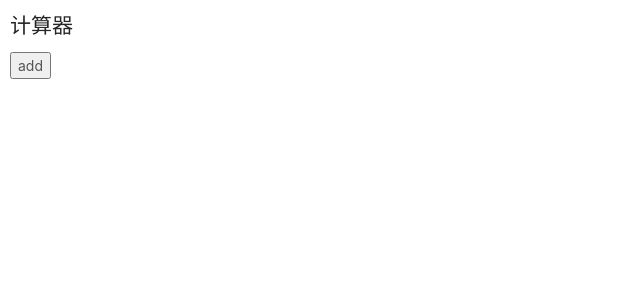
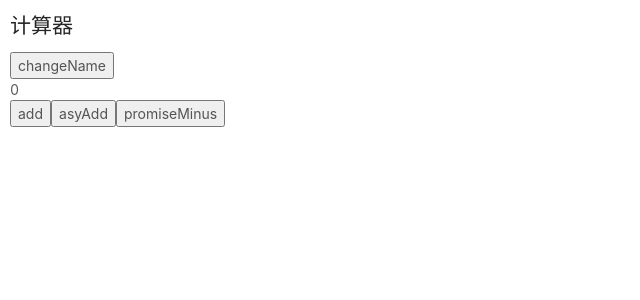
Before and after one commit to luciferyue/vue, a React (Create React App) app: page / in a window 1280 px wide. Shown: the top 300 px of the page, without its empty margins (0-640 px from the left). Built offline with nearby package versions, Linux system fonts and the light colour scheme; the HTML template or start-up script is replaced by a standard one.

Commit message:
add redux

```diff
--- /dev/null
+++ b/src/mredux/applyMiddleware.js
@@ -0,0 +1,31 @@
+export default function applyMiddleware(...middlewares) {
+	return createStore => reducer => {
+		const store = createStore(reducer);
+		let dispatch = store.dispatch
+
+		//todo 加强dispatch
+		const midApi = {
+			getState: store.getState,
+			//为了防止多个中间件，dispatch相互影响
+			dispatch: (action, ...args) => dispatch(action, ...args)
+		}
+		const middlewareChain = middlewares.map((middleware) => middleware(midApi));
+		//加强dispatch
+		dispatch = compose(...middlewareChain)(store.dispatch);
+		return {
+			...store,
+			//返回加强的dispatch
+			dispatch
+		}
+	}
+}
+
+function compose(...funcs) {
+	if (funcs.length === 0) {
+		return args => args;
+	}
+	if (funcs.length === 1) {
+		return funcs[0];
+	}
+	return funcs.reduce((a, b) => (...args) => a(b(...args)));
+}
--- /dev/null
+++ b/src/mredux/combineReducers.js
@@ -0,0 +1,16 @@
+export default function combineReducers(reducers) {
+	return function mergeReducers(state = {}, action) {
+		let nextState = {};
+		let changeState = false;
+		for (let key in reducers) {
+			const reducer = reducers[key];
+			const preStateKey = state[key];
+			nextState[key] = reducer(preStateKey, action)
+			changeState = changeState || nextState[key] !== preStateKey
+		}
+
+		changeState = changeState || Object.keys(nextState).length !== Object.keys(state).length
+
+		return changeState ? nextState : state
+	}
+}
--- a/src/mredux/createStore.js
+++ b/src/mredux/createStore.js
@@ -1,19 +1,27 @@
-export default function createStore(reducer) {
-	let currentState = null;
+export default function createStore(reducer, enhancer) {
+	if (enhancer) {
+		// 原版dispatch只能接受普通对象，加强之后变强大，可以处理多种形式，如callback、promise等
+		// 加强，传入createStore，返回reducer
+		return enhancer(createStore)(reducer)
+	}
+	let currentState;
 	let currentListeners = [];
 	function getState() {
 		return currentState
 	}
 	function dispatch(action) {
-		debugger
 		currentState = reducer(currentState, action);
 		currentListeners.forEach(listener => listener())
 	}
 	function subscribe(listener) {
 		currentListeners.push(listener);
+
+		return () => {
+			currentListeners = []
+		}
 	}
 
-	dispatch({ type: "REDUX/AA" })
+	dispatch({ type: "" })
 
 	return {
 		getState,
--- a/src/mredux/index.js
+++ b/src/mredux/index.js
@@ -1,3 +1,5 @@
 import createStore from "./createStore";
+import applyMiddleware from "./applyMiddleware.js"
+import combineReducers from "./combineReducers.js"
 
-export { createStore }
+export { createStore, applyMiddleware, combineReducers }
--- a/src/pages/redux-t.js
+++ b/src/pages/redux-t.js
@@ -3,19 +3,50 @@ import store from "../store";
 
 export default class MyRedux extends Component {
 	componentDidMount() {
-		store.subscribe(() => {
+		this.unsubscribr = store.subscribe(() => {
 			this.forceUpdate()
 		})
 	}
+
+	UNSAFE_componentWillMount() {
+		this.unsubscribr && this.unsubscribr()
+	}
+
 	add = () => {
 		store.dispatch({ type: 'ADD', payload: 1 });
 	}
+
+	asyAdd = () => {
+		store.dispatch((dispatch, getState) => {
+			setTimeout(() => {
+				dispatch({ type: 'ADD', payload: 1 });
+				console.log(getState());
+			}, 1000)
+		})
+	}
+
+	promiseMinus = () => {
+		store.dispatch(
+			Promise.resolve({
+				type: 'MINUS', payload: 1
+			})
+		)
+	}
+
+	changeName = () => {
+		store.dispatch({ type: 'CHANGE', payload: "暗号：毛里塔尼亚" });
+	}
+
 	render() {
+		const { name, num } = store.getState()
 		return (
 			<>
-				<h2>计算器</h2>
-				<div>{store.getState()}</div>
+				<h2>{name}</h2>
+				<button onClick={this.changeName}>changeName</button>
+				<div>{num}</div>
 				<button onClick={this.add}>add</button>
+				<button onClick={this.asyAdd}>asyAdd</button>
+				<button onClick={this.promiseMinus}>promiseMinus</button>
 			</>
 		)
 	}
--- a/src/reducer/index.js
+++ b/src/reducer/index.js
@@ -1,13 +1,25 @@
-// const initialState = 0;
+const initialState = 0;
 
-const reducerName = (state = 0, action) => {
+const reducerNum = (state = initialState, action) => {
 	switch (action.type) {
 		case "ADD":
 			return state + 1
 		case "MINUS":
-			return state - 2
+			return state - 1
 		default:
 			return state
 	}
 }
-export default reducerName;
+
+const reducerName = (state = "计算器", action) => {
+	switch (action.type) {
+		case "CHANGE":
+			return action.payload
+		default:
+			return state
+	}
+}
+export {
+	reducerNum,
+	reducerName
+};
--- a/src/store/index.js
+++ b/src/store/index.js
@@ -1,6 +1,44 @@
-// import { createStore } from "redux";
-import { createStore } from "../mredux";
-import reducerName from '../reducer';
+// import { createStore, applyMiddleware, combineReducers } from "redux";
+import { createStore, applyMiddleware, combineReducers } from "../mredux";
+// import thunk from "redux-thunk";
+// import logger from "redux-logger";
+// import promise from "redux-promise";
+import isPromise from "is-promise";
+import { reducerNum, reducerName } from '../reducer';
 
-const store = createStore(reducerName);
-export default store
+const store = createStore(combineReducers({ num: reducerNum, name: reducerName }), applyMiddleware(thunk, promise, logger));
+export default store;
+
+// !next就是聚合函数 => store的dispatch(action)
+
+function logger({ getState }) {
+	return next => action => {
+		console.log("*******************************");
+		console.log(action.type + "执行了！");
+
+		let prevState = getState();	//上一个
+		console.log("prev state", prevState);
+
+		const returnValue = next(action);
+		let nextState = getState();
+		console.log("next state", nextState);
+
+		console.log("*******************************");
+		return returnValue;
+	};
+}
+
+function thunk({ dispatch, getState }) {
+	return next => action => {
+		if (typeof action === "function") {
+			return action(dispatch, getState);
+		}
+		return next(action);
+	};
+}
+
+function promise({ dispatch }) {
+	return next => action => {
+		return isPromise(action) ? action.then(dispatch) : next(action);
+	};
+}
```
Also changed, not shown: src/App.js (+69 -0 lines).
